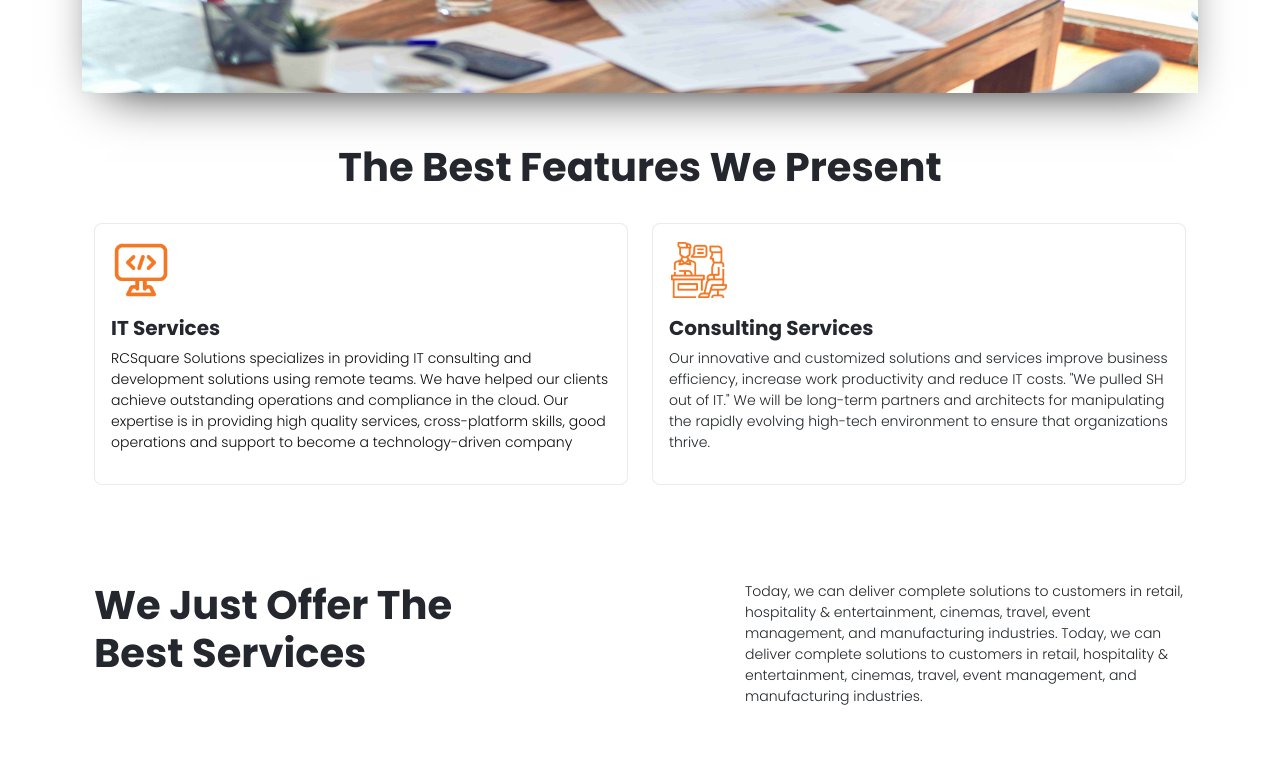
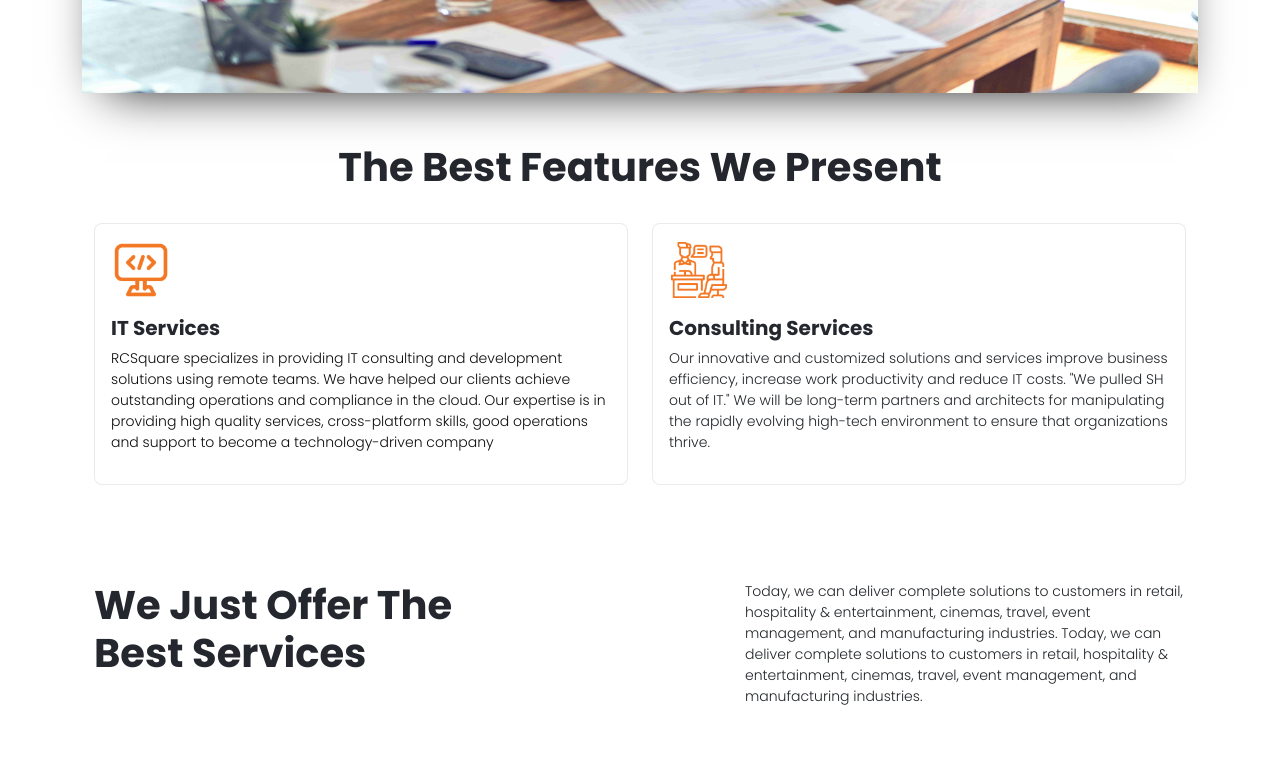
Before and after one commit to Shravanbasa/RCSquare, a plain HTML site: page index.html in a window 1280 px wide. Shown: the part 874-1634 px from the top of the page. Drawn offline with nearby package versions, Linux system fonts and the light colour scheme.

Commit message:
Update index.html

```diff
--- a/index.html
+++ b/index.html
@@ -258,7 +258,7 @@
             <div class="row mx-0">
               <div class="col-lg-12 pe-0 ps-0">
                 <h5 class="fw-bold mt-3 mt-lg-3 text-heading-color">IT Services</h5>
-                <p class="fw-light text-paragraph-color">RCSquare Solutions specializes in providing IT consulting and
+                <p class="fw-light text-paragraph-color">RCSquare specializes in providing IT consulting and
                   development solutions using remote teams. We have helped our clients achieve outstanding operations
                   and compliance in the cloud. Our expertise is in providing high quality services, cross-platform
                   skills, good operations and support to become a technology-driven company</p>
```
